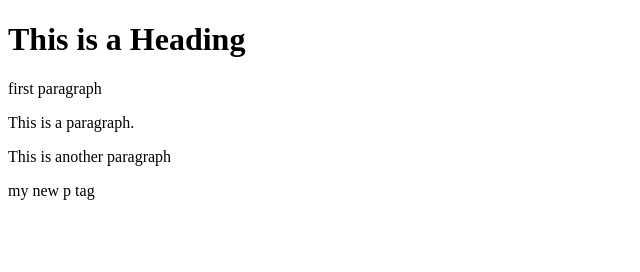
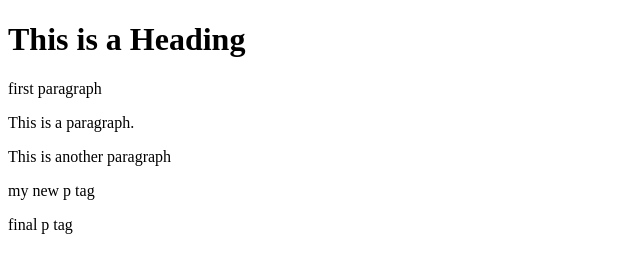
Before and after one commit to Frankawani/learning-git2, a plain HTML site: page index.html in a window 1280 px wide. Shown: the full height of the page, 0-640 px from the left. Drawn offline with Linux system fonts and the light colour scheme.

Commit message:
finnal p tag

```diff
--- a/index.html
+++ b/index.html
@@ -9,5 +9,6 @@
     <p>This is a paragraph.</p>
     <p>This is another paragraph</p>
     <p>my new p tag</p>
+    <p>final p tag</p>
   </body>
 </html>
```
